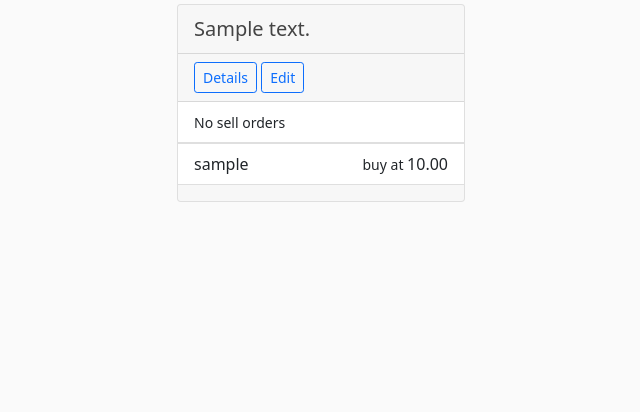
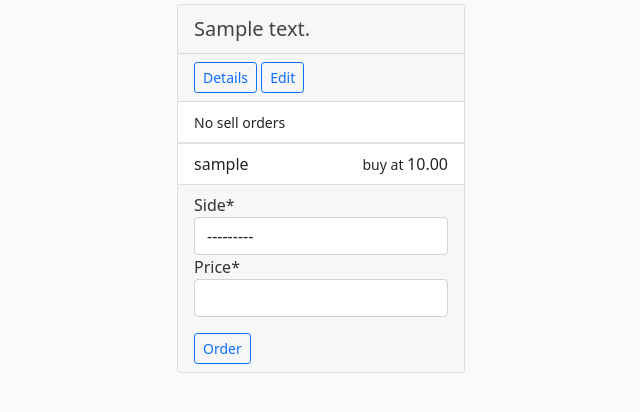
Before and after one commit to mchlzhao/prophetic, a Django app: page /markets/ in a window 1280 px wide. Shown: the part 194-606 px from the top of the page, without its empty margins (285-925 px from the left). Run offline with Django 3.2, Linux system fonts and the light colour scheme; a user stored in the database is signed in; tables that the repository leaves empty hold one stand-in row (values such as "Sample post"); some libraries are stand-ins or nearby versions.

Commit message:
messy implementation of posting orders

```diff
--- /dev/null
+++ b/core/forms.py
@@ -0,0 +1,14 @@
+from django import forms
+from django.contrib.auth.models import User
+from .models import Market, Order
+
+class OrderForm(forms.ModelForm):
+    class Meta:
+        model = Order
+        fields = ['side', 'price']
+
+    def save(self, market_id, ordered_by):
+        m = super().save(False)
+        self.instance.market = Market.objects.get(pk=market_id)
+        self.instance.ordered_by = ordered_by
+        m.save()
--- a/core/views.py
+++ b/core/views.py
@@ -3,6 +3,7 @@ from django.contrib.auth.mixins import LoginRequiredMixin, UserPassesTestMixin
 from django.contrib.messages.views import SuccessMessageMixin
 from django.shortcuts import redirect, render
 from django.views.generic.edit import CreateView, UpdateView
+from .forms import OrderForm
 from .models import Market, Order, Side
 
 def home(request):
@@ -14,27 +15,19 @@ def markets(request):
         'markets': [
             {
                 'market': market,
-                'buy_orders': Order.objects.filter(market=market, side=Side.BUY).order_by('price', 'date_time_ordered'),
-                'sell_orders': Order.objects.filter(market=market, side=Side.SELL).order_by('price', '-date_time_ordered')
+                'buy_orders': Order.objects.filter(market=market, side=Side.BUY).order_by('-price', 'date_time_ordered'),
+                'sell_orders': Order.objects.filter(market=market, side=Side.SELL).order_by('-price', '-date_time_ordered'),
+                'order_form': OrderForm(),
             }
             for market in Market.objects.all()
-        ]
+        ],
     }
+    if request.method == 'POST':
+        order_form = OrderForm(request.POST)
+        if order_form.is_valid():
+            order_form.save(market_id=request.POST.get('market_id'), ordered_by=request.user)
+            return redirect('markets')
     return render(request, 'markets.html', context=context)
-
-'''
-@login_required
-def create_market(request):
-    if request.method == 'POST':
-        form = MarketForm(request.POST)
-        if form.is_valid():
-            form.save()
-            messages.success(request, 'Market successfully created.')
-            return redirect('markets')
-    else:
-        form = MarketForm()
-    return render(request, 'create_market.html', {'form': form})
-'''
 
 class MarketCreateView(SuccessMessageMixin, LoginRequiredMixin, CreateView):
     model = Market
--- a/templates/markets.html
+++ b/templates/markets.html
@@ -10,11 +10,11 @@
     {% for market in markets %}
     <div class="col-sm-12 col-md-6 col-lg-4 col-xxl-3">
         <div class="card mt-2 mb-2 align-items-center" style="width: 18rem;">
-            <a class="w-100 text-decoration-none" data-bs-toggle="collapse" href="#detail{{ market.market.pk }}" role="button"
-                aria-expanded="false" aria-controls="detail{{ market.market.pk }}">
-            <div class="card-header w-100 pb-0">
-                <h5 class="card-title pt-1 pb-1">{{ market.market.description }}</h5>
-            </div>
+            <a class="w-100 text-decoration-none" data-bs-toggle="collapse" href="#detail{{ market.market.pk }}"
+                role="button" aria-expanded="false" aria-controls="detail{{ market.market.pk }}">
+                <div class="card-header w-100 pb-0">
+                    <h5 class="card-title pt-1 pb-1">{{ market.market.description }}</h5>
+                </div>
             </a>
             <div class="collapse multi-collapse w-100" id="detail{{ market.market.pk }}">
                 <div class="card-header w-100">
@@ -30,8 +30,8 @@
                 </div>
             </div>
             <div class="card-header w-100">
-                <a class="btn btn-outline-primary btn-sm" data-bs-toggle="collapse" href="#detail{{ market.market.pk }}" role="button"
-                    aria-expanded="false" aria-controls="detail{{ market.market.pk }}">Details</a>
+                <a class="btn btn-outline-primary btn-sm" data-bs-toggle="collapse" href="#detail{{ market.market.pk }}"
+                    role="button" aria-expanded="false" aria-controls="detail{{ market.market.pk }}">Details</a>
                 {% if user == market.market.created_by %}
                 <a class="btn btn-outline-primary btn-sm" href="{% url 'market_update' market.market.pk %}">Edit</a>
                 {% endif %}
@@ -61,6 +61,18 @@
                 {% endif %}
             </ul>
             <div class="card-footer w-100">
+
+                <form method="POST" action="{% url 'markets' %}">
+                    {% csrf_token %}
+                    <fieldset class="form-group">
+                        {{ market.order_form|crispy }}
+                    </fieldset>
+                    <div class="btn-toolbar mt-3">
+                        <button class="btn btn-outline-primary btn-sm" name="market_id" value="{{ market.market.pk }}"
+                            type="submit">Order</button>
+                    </div>
+                </form>
+
             </div>
         </div>
     </div>
```
